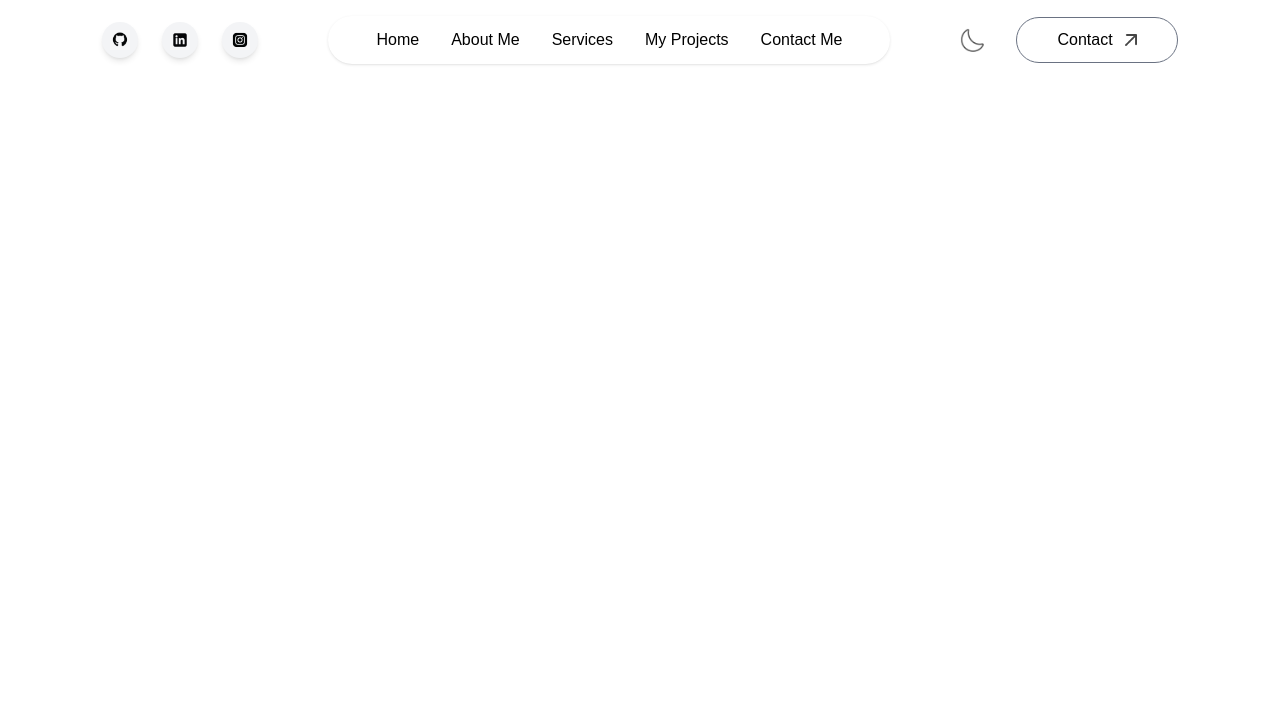
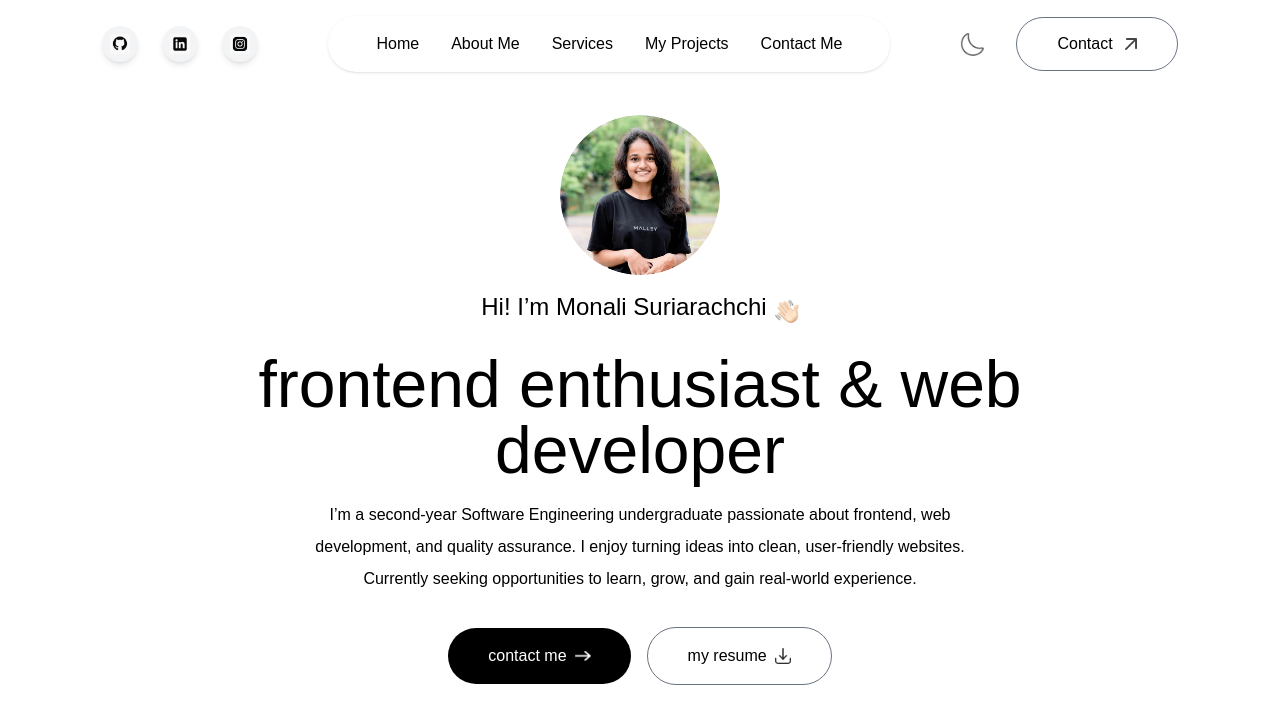
Before and after one commit to monaSuri/porfolio, a Next.js app: page / in a window 1280 px wide. Shown: the top 724 px of the page. Built offline with nearby package versions, Linux system fonts and the light colour scheme; a web font is replaced by a local one.

Commit message:
completed header section

```diff
--- a/app/components/Header.jsx
+++ b/app/components/Header.jsx
@@ -1,9 +1,28 @@
+import { assets } from '@/assets /assets'
+import Image from 'next/image'
 import React from 'react'
 
 const Header = () => {
   return (
-    <div>
+    <div className='w-11/12 max-w-3xl text-center mx-auto h-screen flex flex-col items-center justify-center gap-4'>
+      <div>
+        <Image src={assets.profile_img} alt='' className='rounded-full w-40'/>
+      </div>
+      <h3 className='flex items-end gap-2 text-xl md:text-2xl mb-3 font-Ovo'>
+      Hi! I’m Monali Suriarachchi <Image src={assets.hand_icon} alt='' className='w-6'/> </h3>
+      <h1 className='text-3xl sm:text-6xl lg:text-[66px] font-Ovo'>
+        frontend enthusiast & web developer</h1>
+        <p className='max-w-2xl mx-auto font-Ovo'>
+            I’m a second-year Software Engineering undergraduate passionate about frontend, web development, and quality assurance.
+            I enjoy turning ideas into clean, user-friendly websites. Currently seeking opportunities to learn, grow, and gain real-world
+            experience.
+        </p>
 
+        <div className='flex flex-col sm:flex-row items-center gap-4 mt-4'>
+            <a href="#contact" className='px-10 py-3 border-white rounded-full bg-black text-white flex items-center gap-2'>contact me <Image src={assets.right_arrow_white} alt='' className='w-4'/></a>
+            <a href="/Monali Suriarachchi CV.pdf" download className='px-10 py-3 border rounded-full border-gray-500 flex items-center gap-2'>
+            my resume <Image src={assets.download_icon} alt='' className='w-4'/></a>
+        </div>
     </div>
   )
 }
--- a/app/layout.js
+++ b/app/layout.js
@@ -19,7 +19,7 @@ export default function RootLayout({ children }) {
   return (
     <html lang="en">
       <body
-        className={`${outfit.className} ${ovo.className} antialiased`}
+        className={`${outfit.className} ${ovo.className} antialiased leading-8 overflow-x-hidden`}
       >
         {children}
       </body>
--- a/app/page.js
+++ b/app/page.js
@@ -1,4 +1,5 @@
 'use client'
+import Header from "./components/Header";
 import Navbar from "./components/Navbar";
 
 
@@ -6,6 +7,7 @@ export default function Home() {
   return (
     <>
     <Navbar />
+    <Header />
     </>
   );
 }
```
Also changed, not shown: assets /profile-img.png, 1 other file (tests, documents, lock files or other folders).
